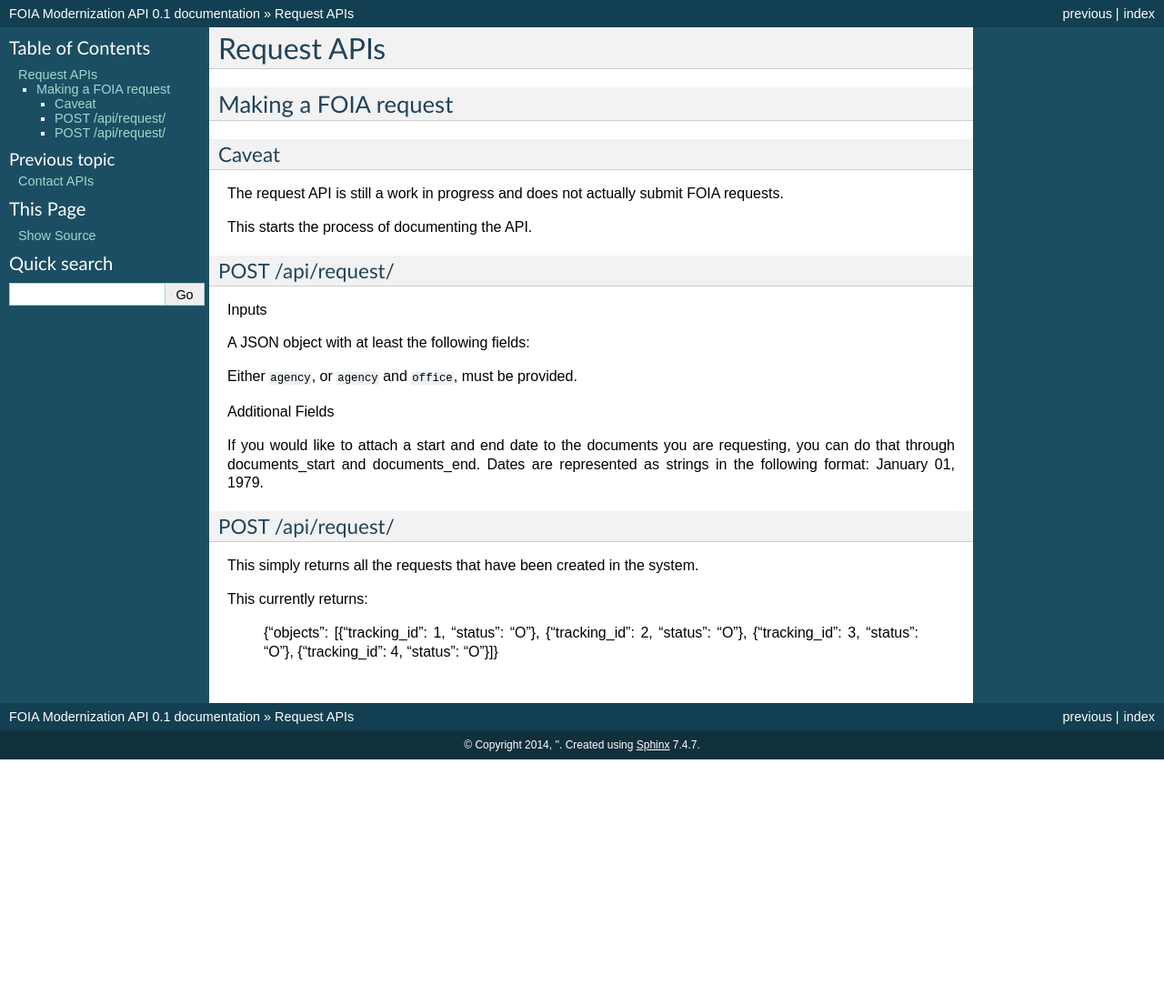
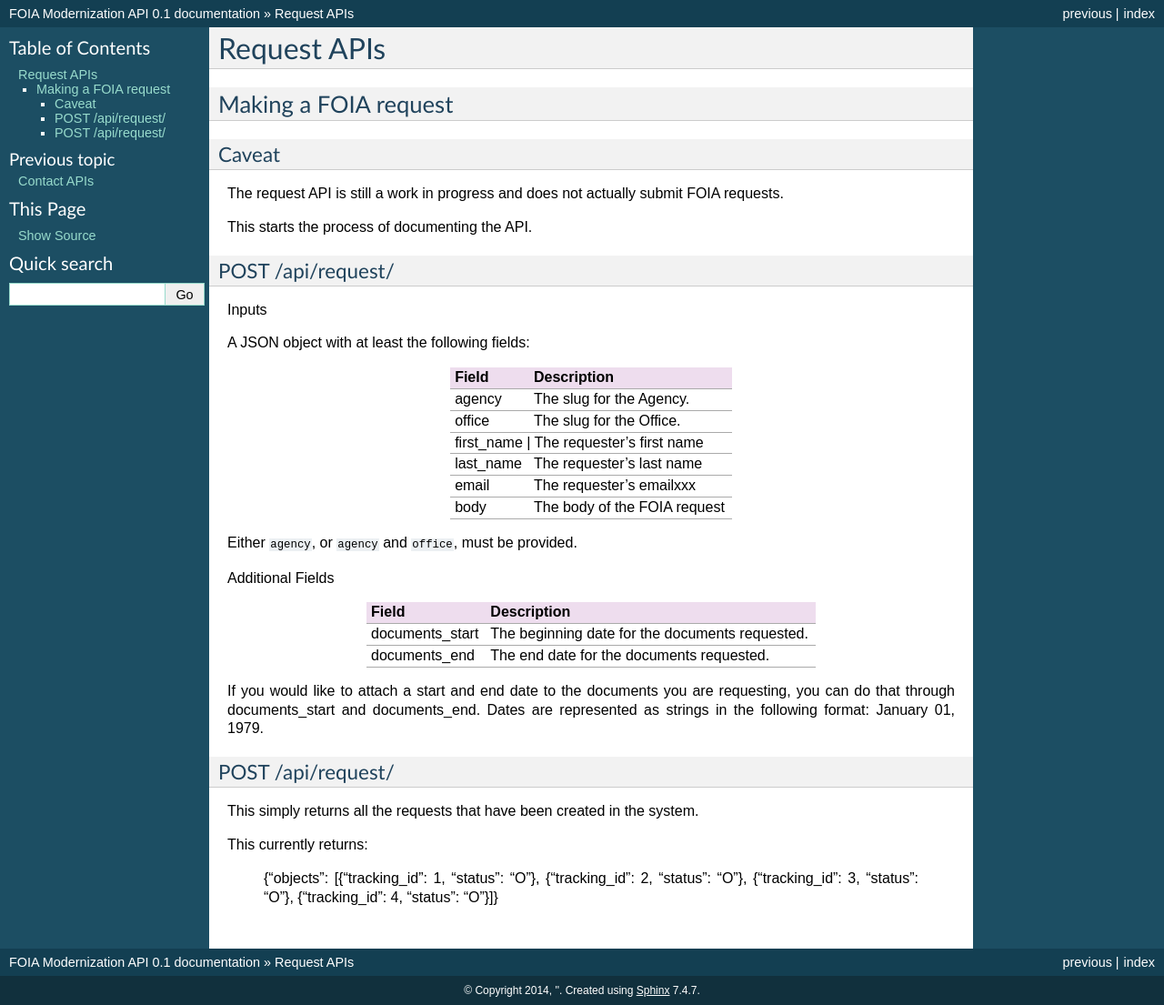
Before and after one commit to 18F/2015-foia-hub, a Sphinx documentation site: the page built from docs/source/request.rst, in a window 1280 px wide. Shown: the whole page at 91% size. Built offline with Sphinx 7.4.7, drawn with Linux system fonts in a browser that asks for light colours; before the commit the page ends 900 px from its top, so only the background shows below that.

Commit message:
Paint tables correctly

```diff
--- a/docs/source/request.rst
+++ b/docs/source/request.rst
@@ -2,9 +2,9 @@
 Request APIs
 ============
 
-----------------
+---------------------
 Making a FOIA request
-----------------
+---------------------
 
 """"""""""""""""""""""""""""""
 Caveat
@@ -23,29 +23,33 @@ Inputs
 
 A JSON object with at least the following fields:
 
-+-----------+---------------------------+
-| agency    | The slug for the Agency.  |
-+-----------+---------------------------+
-| office    | The slug for the Office.  |
-+-----------+---------------------------+
-| first_name    | The requester's first name|
-+-----------+---------------------------+
-| last_name | The requester's  last name|
-+-----------+---------------------------+
-| email     | The requester's email     |
-+------------+--------------------------+
-| body      | The body of the FOIA request |
-+------------+---------------------------+
++-----------+--------------------------------+
+| Field     | Description                    |
++===========+================================+
+| agency    | The slug for the Agency.       |
++-----------+--------------------------------+
+| office    | The slug for the Office.       |
++-----------+--------------------------------+
+| first_name    | The requester's first name |
++-----------+--------------------------------+
+| last_name | The requester's  last name     |
++-----------+--------------------------------+
+| email     | The requester's emailxxx       |
++-----------+--------------------------------+
+| body      | The body of the FOIA request   |
++-----------+--------------------------------+
 
 Either ``agency``, or ``agency`` and ``office``, must be provided.
 
 Additional Fields
 
-+-----------+--------------------------------------------------------+
-| documents_start | The beginning date for the documents requested.  |
-+-----------+--------------------------------------------------------+
-| documents_end | The end date for the documents requested.  |
-+-----------+--------------------------------------------------------+
++-----------------+--------------------------------------------------------+
+| Field           | Description                                            |
++=================+========================================================+
+| documents_start | The beginning date for the documents requested.        |
++-----------------+--------------------------------------------------------+
+| documents_end   | The end date for the documents requested.              |
++-----------------+--------------------------------------------------------+
 
 If you would like to attach a start and end date to the documents you are
 requesting, you can do that through documents_start and documents_end. Dates
```
